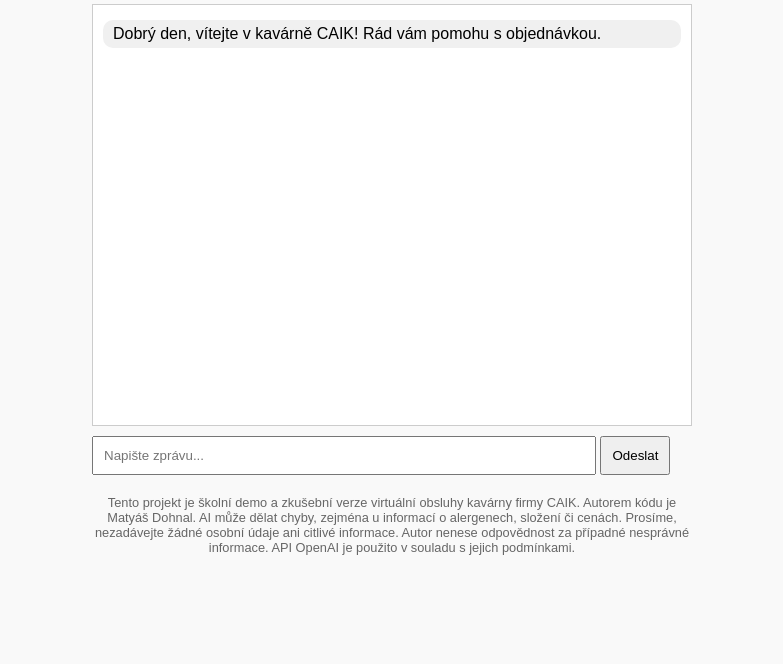
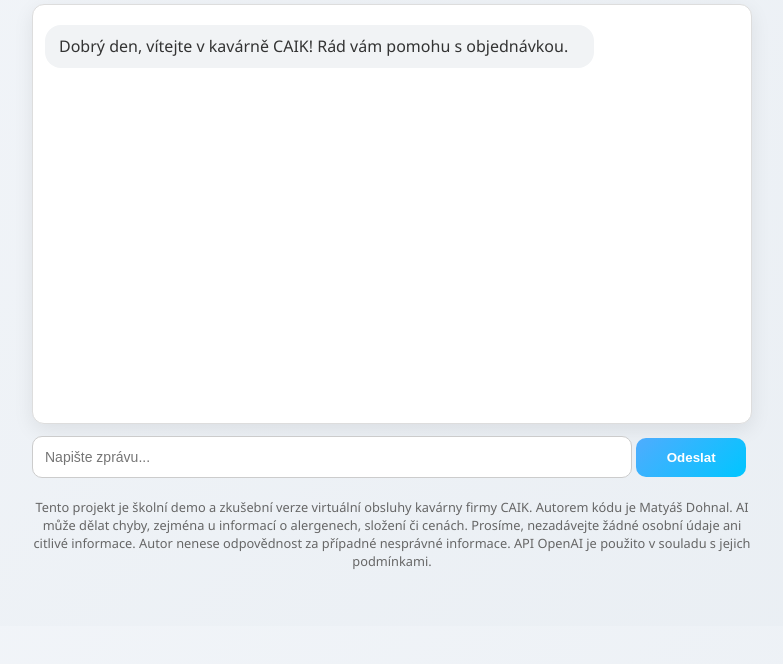
Before and after one commit to Cyber-Drago3/Gastra-AI, a plain HTML site: page index.html in a window 1280 px wide. Shown: the part 136-800 px from the top of the page, without its empty margins (248-1031 px from the left). Drawn offline with Linux system fonts and the light colour scheme.

Commit message:
Update style.css

```diff
--- a/style.css
+++ b/style.css
@@ -1,45 +1,109 @@
 body {
-    font-family: Arial, sans-serif;
-    max-width: 600px;
-    margin: 50px auto;
-    padding: 10px;
-    background-color: #f9f9f9;
+    font-family: "Segoe UI", Roboto, Arial, sans-serif;
+    max-width: 720px;
+    margin: 40px auto;
+    padding: 16px;
+    background: linear-gradient(135deg, #f2f5f9, #e9eef3);
+    color: #333;
 }
 
 h1 {
     text-align: center;
+    margin-bottom: 20px;
+    font-weight: 600;
 }
 
+/* Chat okno */
 .chat-window {
-    border: 1px solid #ccc;
-    padding: 10px;
-    height: 400px;
-    overflow-y: scroll;
-    background-color: #fff;
+    border: 1px solid #ddd;
+    padding: 12px;
+    height: 420px;
+    overflow-y: auto;
+    background-color: #ffffff;
+    border-radius: 12px;
+    box-shadow: 0 6px 20px rgba(0, 0, 0, 0.08);
+    box-sizing: border-box;
 }
 
+/* Zprávy */
 .chat-message {
-    margin: 5px 0;
-    padding: 5px 10px;
-    border-radius: 10px;
+    margin: 8px 0;
+    padding: 10px 14px;
+    border-radius: 16px;
+    max-width: 75%;
+    line-height: 1.4;
+    word-wrap: break-word;
 }
 
 .chat-message.user {
-    background-color: #d0f0fd;
+    background: linear-gradient(135deg, #cceeff, #b3e5fc);
     text-align: right;
+    margin-left: auto;
 }
 
 .chat-message.ai {
-    background-color: #f0f0f0;
+    background-color: #f1f3f5;
     text-align: left;
+    margin-right: auto;
 }
 
+/* Vstup */
 #user-input {
-    width: 80%;
-    padding: 10px;
-    margin-top: 10px;
+    width: calc(100% - 120px);
+    padding: 12px;
+    margin-top: 12px;
+    border-radius: 10px;
+    border: 1px solid #ccc;
+    font-size: 14px;
+    box-sizing: border-box;
 }
 
+#user-input:focus {
+    outline: none;
+    border-color: #66b2ff;
+    box-shadow: 0 0 0 2px rgba(102, 178, 255, 0.2);
+}
+
+/* Tlačítko */
 #send-btn {
-    padding: 10px;
+    width: 110px;
+    padding: 12px;
+    margin-top: 12px;
+    border-radius: 10px;
+    border: none;
+    background: linear-gradient(135deg, #4facfe, #00c6ff);
+    color: #fff;
+    font-weight: 600;
+    cursor: pointer;
+    box-sizing: border-box;
+    transition: transform 0.1s ease, box-shadow 0.1s ease;
 }
+
+#send-btn:hover {
+    transform: translateY(-1px);
+    box-shadow: 0 4px 10px rgba(0, 0, 0, 0.15);
+}
+
+#send-btn:active {
+    transform: translateY(0);
+    box-shadow: none;
+}
+
+/* Mobil */
+@media (max-width: 600px) {
+    .chat-window {
+        height: 60vh;
+    }
+
+    .chat-message {
+        max-width: 90%;
+    }
+
+    #user-input {
+        width: calc(100% - 100px);
+    }
+
+    #send-btn {
+        width: 90px;
+    }
+}
```
